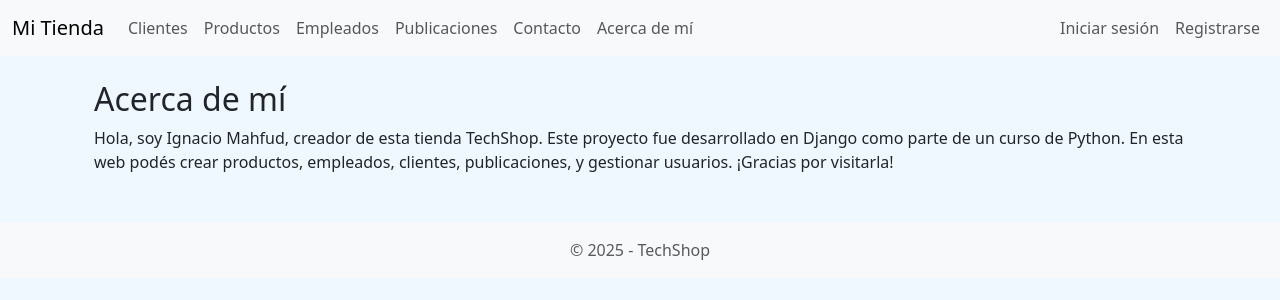
After one commit to NachoMah/ProyectoFinalPython_Mahfud, a Django app: page /about/ in a window 1280 px wide. The commit adds this page. Shown: the top 300 px of the page. Run offline with Django 5.2, Linux system fonts and the light colour scheme.

Commit message:
Se agrega vista y template sobre mí (about me) aligual que en el navbar

```diff
--- /dev/null
+++ b/tienda/templates/tienda/about.html
@@ -0,0 +1,9 @@
+{% extends 'tienda/padre.html' %}
+{% block title %}Acerca de mí{% endblock %}
+
+{% block content %}
+<div class="container mt-4">
+    <h2>Acerca de mí</h2>
+    <p>Hola, soy Ignacio Mahfud, creador de esta tienda TechShop. Este proyecto fue desarrollado en Django como parte de un curso de Python. En esta web podés crear productos, empleados, clientes, publicaciones, y gestionar usuarios. ¡Gracias por visitarla!</p>
+</div>
+{% endblock %}
--- a/tienda/templates/tienda/padre.html
+++ b/tienda/templates/tienda/padre.html
@@ -25,7 +25,7 @@
                     <li class="nav-item"><a class="nav-link" href="{% url 'crear_empleado' %}">Empleados</a></li>
                     <li class="nav-item"><a class="nav-link" href="{% url 'listar_publicaciones' %}">Publicaciones</a></li>
                     <li class="nav-item"><a class="nav-link" href="{% url 'contacto' %}">Contacto</a></li>
-
+                    <li class="nav-item"><a class="nav-link" href="{% url 'about' %}">Acerca de mí</a></li>
                 </ul>
                 <ul class="navbar-nav ms-auto mb-2 mb-lg-0">
                     {% if user.is_authenticated %}
@@ -57,7 +57,7 @@
 
     <!-- Footer -->
     <footer class="bg-light text-center mt-5 py-3">
-        <p class="mb-0 text-muted">&copy; 2025 - Tu Tienda Django</p>
+        <p class="mb-0 text-muted">&copy; 2025 - TechShop</p>
     </footer>
 
     <!-- Bootstrap JS -->
--- a/tienda/urls.py
+++ b/tienda/urls.py
@@ -1,5 +1,5 @@
 from django.urls import path
-from .views import inicio, crear_cliente, crear_producto, crear_empleado, buscar_producto, listar_publicaciones, detalle_publicacion, registro_usuario, login_view, logout_view, ver_perfil, editar_perfil, contacto
+from .views import inicio, crear_cliente, crear_producto, crear_empleado, buscar_producto, listar_publicaciones, detalle_publicacion, registro_usuario, login_view, logout_view, ver_perfil, editar_perfil, contacto, about
 from django.contrib.auth import views as auth_views
 
 urlpatterns = [
@@ -20,4 +20,5 @@ urlpatterns = [
     path('perfil/cambiar-password/', auth_views.PasswordChangeView.as_view(template_name='tienda/cambiar_password.html'), name='password_change'),
     path('perfil/password-ok/', auth_views.PasswordChangeDoneView.as_view(template_name='tienda/password_ok.html'), name='password_change_done'),
     path('contacto/', contacto, name='contacto'),
+    path('about/', about, name='about'),
     ]
--- a/tienda/views.py
+++ b/tienda/views.py
@@ -68,12 +68,14 @@ def contacto(request):
     if request.method == 'POST':
         form = ContactoForm(request.POST)
         if form.is_valid():
-            # Podrías guardar o procesar los datos, pero en este caso no es necesario
             messages.success(request, "Gracias por tu mensaje. ¡Te responderemos pronto!")
             return redirect('contacto')
     else:
         form = ContactoForm()
     return render(request, 'tienda/contacto.html', {'form': form})
+
+def about(request):
+    return render(request, 'tienda/about.html')
 
 #Vistas tercer entregable:
 
```
